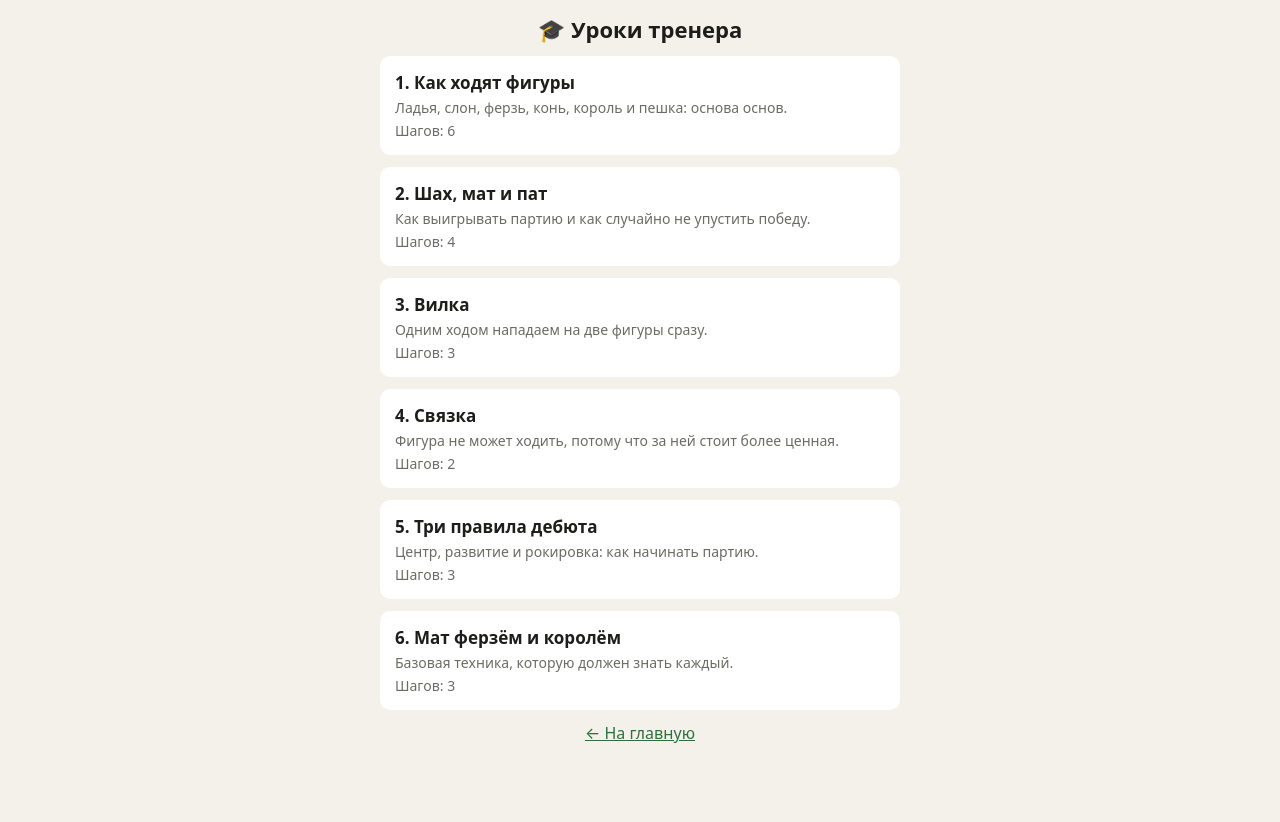
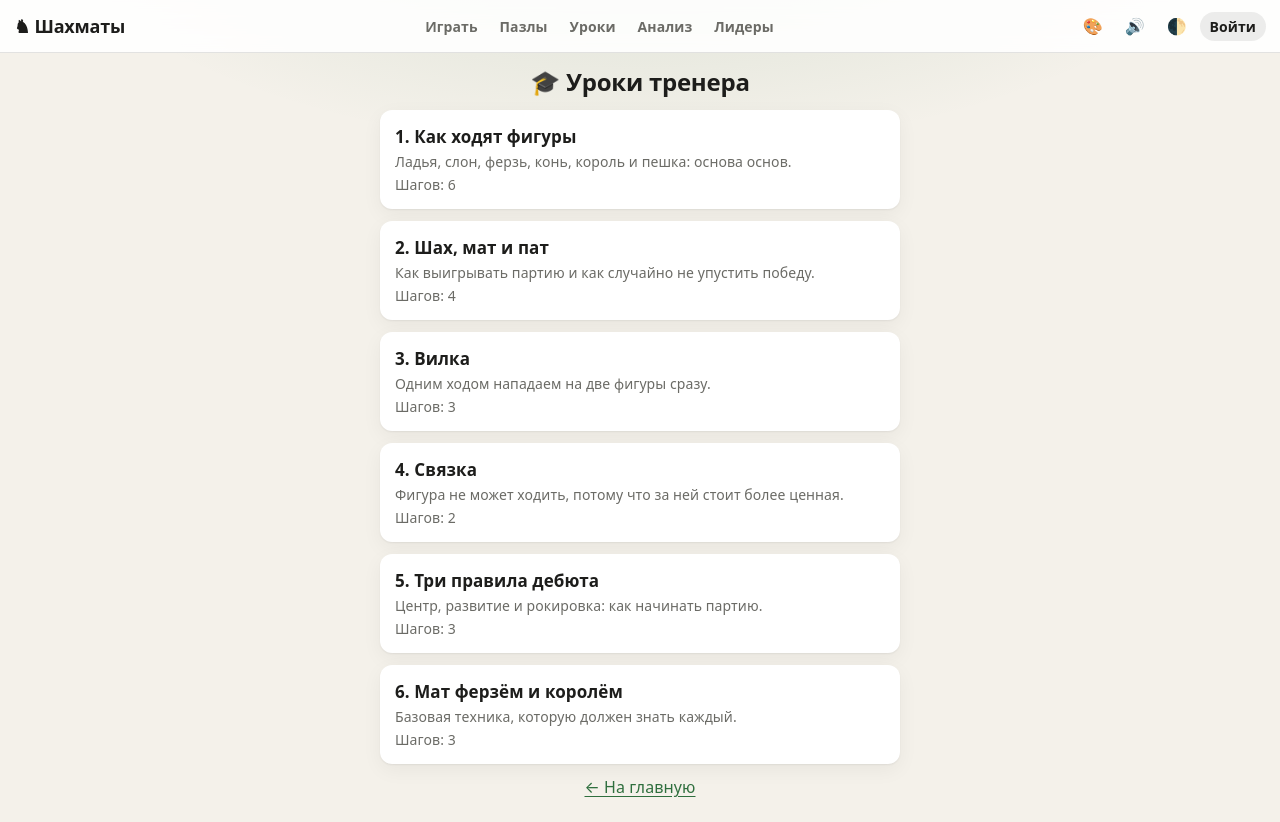
Before and after one commit to lehalepehaa77-dotcom/Chess-site, a website: page public/lessons.html in a window 1280 px wide. Before the commit the page ends 800 px from the top, so only its background shows below. Drawn offline with nearby package versions, Linux system fonts and the light colour scheme.

Commit message:
Update lessons.html

```diff
--- a/public/lessons.html
+++ b/public/lessons.html
@@ -50,8 +50,10 @@ a{color:var(--accent)}
 #coach.bad{border-left:5px solid #d9433b}
 #prog{width:var(--bs);color:var(--muted);font-size:14px}
 </style>
+<link rel="stylesheet" href="/site.css">
 </head>
 <body>
+<script src="/nav.js"></script>
 <h1>🎓 Уроки тренера</h1>
 
 <div id="list" style="display:contents"></div>
```
